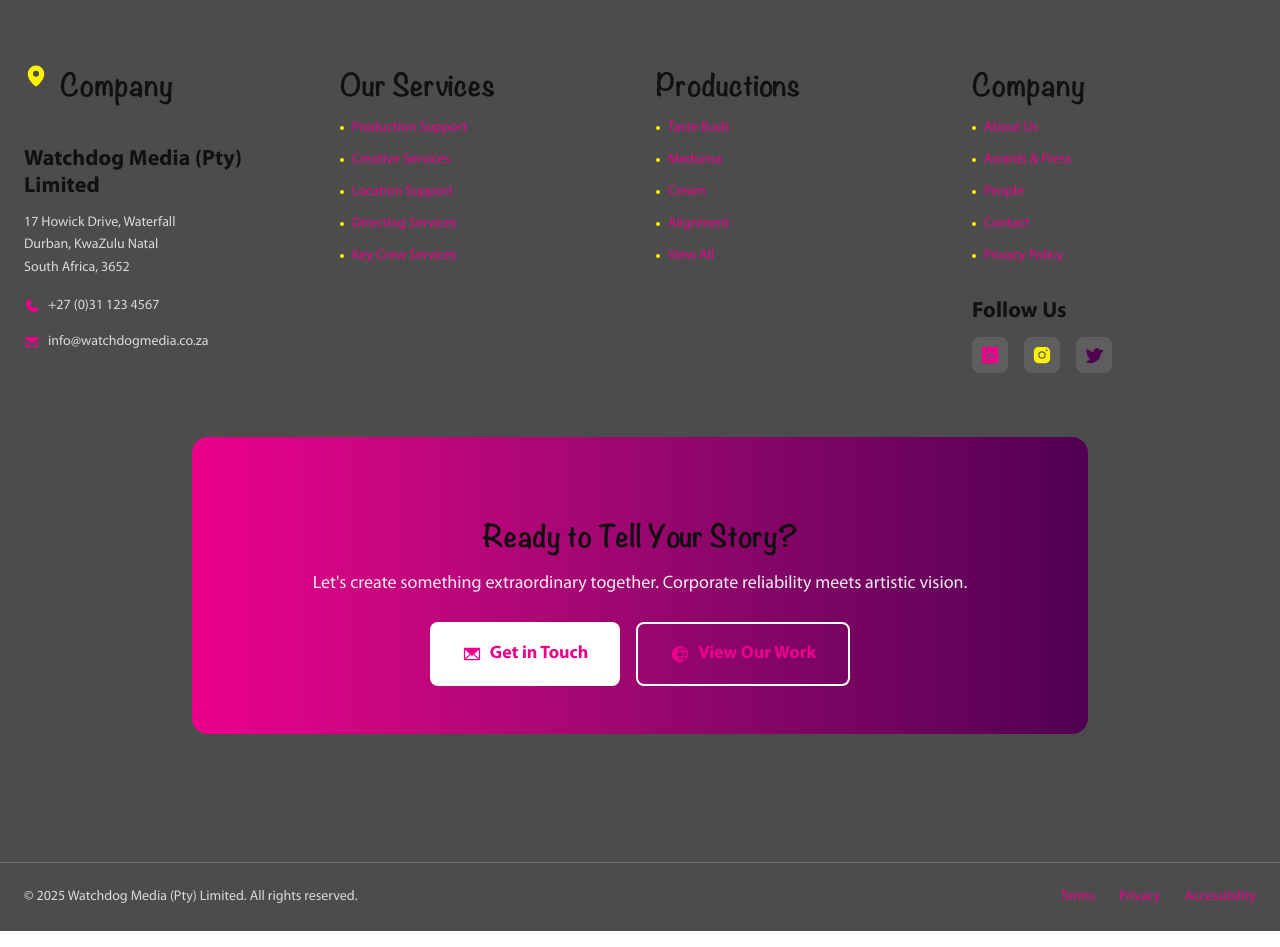
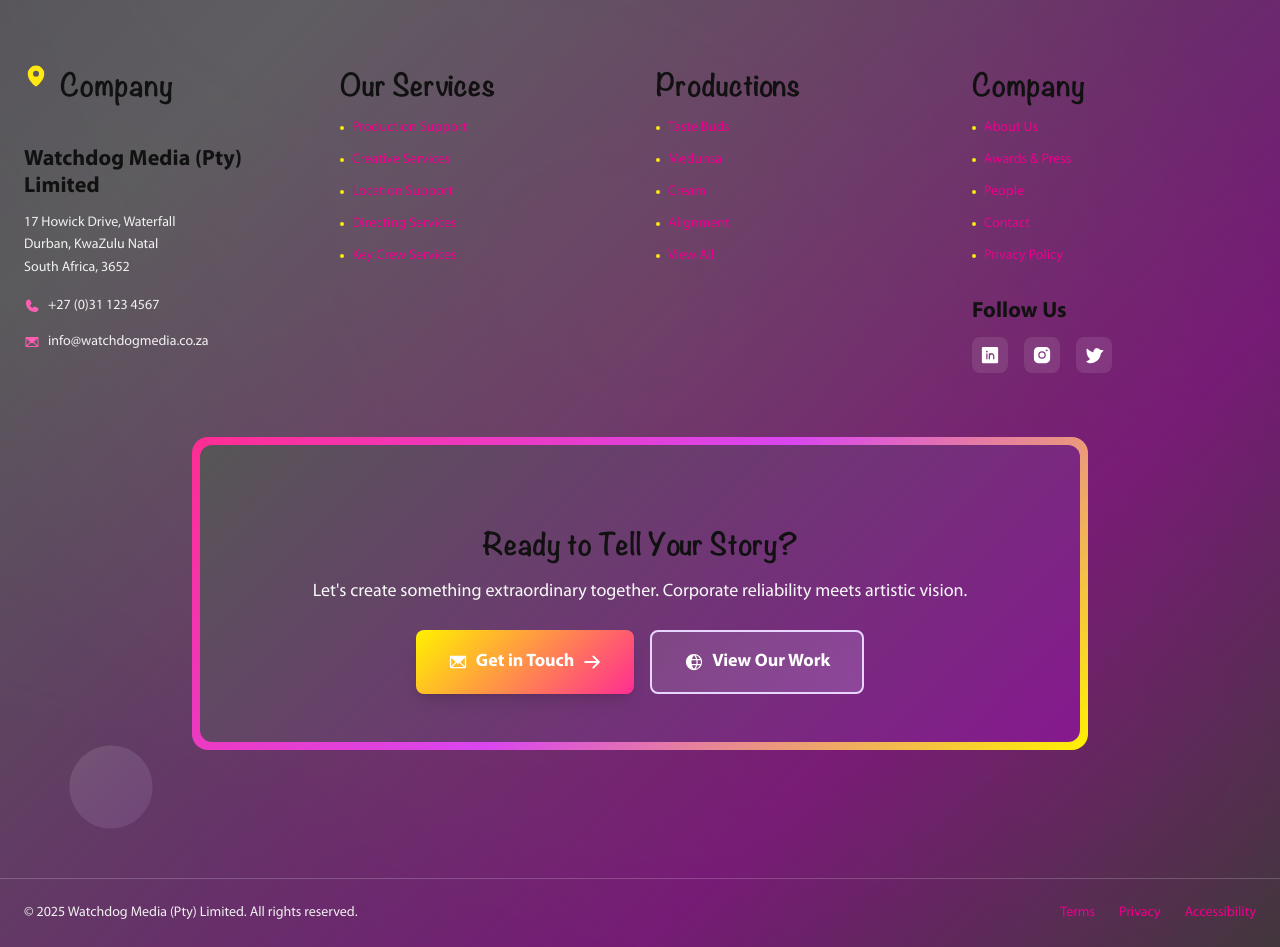
Before and after one commit to Psyfo/watchdog-media-website, a Next.js app: page / in a window 1280 px wide. Shown: the part 7940-8887 px from the top of the page. Built offline with nearby package versions, Linux system fonts and the light colour scheme.

Commit message:
fix: enhance Footer component with improved animations, refined styles, and new gradient backgrounds for better visual appeal

```diff
--- a/src/components/footer.tsx
+++ b/src/components/footer.tsx
@@ -5,6 +5,7 @@
 import React, { useEffect, useState } from 'react';
 
 import {
+  ArrowRightIcon,
   EnvelopeIcon,
   GlobeIcon,
   InstagramLogoIcon,
@@ -33,37 +34,78 @@
   };
 
   const itemVariants: Variants = {
-    hidden: { opacity: 0, y: 20 },
+    hidden: { opacity: 0, y: 30 },
     visible: {
       opacity: 1,
       y: 0,
       transition: {
-        duration: 0.6,
+        duration: 0.8,
         ease: 'easeOut',
       },
     },
   };
 
   return (
-    <footer className='relative bg-[var(--wd-slate)] overflow-hidden !text-[var(--wd-silver)]'>
-      {/* Background Pattern */}
+    <footer
+      className='relative overflow-hidden text-white'
+      style={{
+        background: `
+        linear-gradient(135deg,
+          var(--wd-slate-900) 0%,
+          var(--wd-slate-800) 25%,
+          var(--wd-plum-900) 75%,
+          var(--wd-slate-950) 100%
+        )
+      `,
+      }}
+    >
+      {/* Soft Background Pattern */}
       <motion.div
-        className='absolute inset-0 opacity-5'
-        // style={{
-        //   background: `
-        //     radial-gradient(circle at 25% 25%, var(--wd-magenta) 0%, transparent 50%),
-        //     radial-gradient(circle at 75% 75%, var(--wd-yellow) 0%, transparent 50%),
-        //     radial-gradient(circle at 50% 10%, var(--wd-plum) 0%, transparent 40%)
-        //   `,
-        // }}
-        // animate={{
-        //   scale: [1, 1.1, 1],
-        //   rotate: [0, 180, 360],
-        // }}
+        className='absolute inset-0 opacity-8'
+        style={{
+          background: `
+            radial-gradient(circle at 20% 20%, var(--wd-lilac-500) 0%, transparent 60%),
+            radial-gradient(circle at 80% 80%, var(--wd-magenta-500) 0%, transparent 60%),
+            radial-gradient(circle at 50% 50%, var(--wd-yellow-500) 0%, transparent 70%)
+          `,
+        }}
+        animate={{
+          scale: [1, 1.05, 1],
+          rotate: [0, 1, 0],
+        }}
         transition={{
-          duration: 30,
+          duration: 25,
           repeat: Infinity,
-          ease: 'linear',
+          ease: 'easeInOut',
+        }}
+      />
+
+      {/* Floating elements */}
+      <motion.div
+        className='top-20 right-20 absolute opacity-10 rounded-full w-24 h-24'
+        style={{ background: 'var(--wd-gradient-soft)' }}
+        animate={{
+          y: [0, -20, 0],
+          scale: [1, 1.2, 1],
+        }}
+        transition={{
+          duration: 8,
+          repeat: Infinity,
+          ease: 'easeInOut',
+        }}
+      />
+      <motion.div
+        className='bottom-32 left-16 absolute opacity-12 rounded-full w-16 h-16'
+        style={{ background: 'var(--wd-gradient-elegant)' }}
+        animate={{
+          x: [0, 15, 0],
+          scale: [1, 1.3, 1],
+        }}
+        transition={{
+          duration: 10,
+          repeat: Infinity,
+          ease: 'easeInOut',
+          delay: 2,
         }}
       />
 
@@ -80,12 +122,16 @@
             {/* Header Section */}
             <motion.div variants={itemVariants} className='mb-16 text-center'>
               <h2 className='mb-6 font-noteworthy font-bold text-4xl md:text-5xl lg:text-6xl'>
-                <span className='text-[var(--wd-yellow)]'>Watchdog</span>{' '}
-                <span className='text-[var(--wd-magenta)]'>Media</span>
+                <span className='bg-clip-text bg-gradient-to-r from-[var(--wd-yellow-400)] to-[var(--wd-yellow-300)] text-transparent'>
+                  Watchdog
+                </span>{' '}
+                <span className='bg-clip-text bg-gradient-to-r from-[var(--wd-magenta-400)] to-[var(--wd-plum-400)] text-transparent'>
+                  Media
+                </span>
               </h2>
-              <p className='mx-auto max-w-2xl font-myriad text-[var(--wd-silver)] text-lg md:text-xl leading-relaxed'>
+              <p className='mx-auto max-w-2xl font-myriad text-[var(--wd-silver-400)] text-lg md:text-xl leading-relaxed'>
                 Corporate-grade reliability with artist-grade vision.
-                <span className='text-[var(--wd-magenta)]'>
+                <span className='font-semibold text-[var(--wd-lilac-300)]'>
                   {' '}
                   Empowering stories
                 </span>{' '}
@@ -101,7 +147,7 @@
                   <MapPinIcon
                     size={24}
                     weight='fill'
-                    className='text-[var(--wd-yellow)]'
+                    className='text-[var(--wd-yellow-400)]'
                   />
                   <h3 className='font-noteworthy font-bold text-white text-xl'>
                     Company
@@ -112,7 +158,7 @@
                     <h4 className='mb-2 font-myriad font-bold text-white'>
                       Watchdog Media (Pty) Limited
                     </h4>
-                    <address className='font-myriad text-[var(--wd-silver)] text-sm not-italic leading-relaxed'>
+                    <address className='font-myriad text-[var(--wd-silver-400)] text-sm not-italic leading-relaxed'>
                       17 Howick Drive, Waterfall
                       <br />
                       Durban, KwaZulu Natal
@@ -120,19 +166,19 @@
                       South Africa, 3652
                     </address>
                   </div>
-                  <div className='flex items-center gap-2 text-[var(--wd-silver)] text-sm'>
+                  <div className='flex items-center gap-2 text-[var(--wd-silver-400)] text-sm'>
                     <PhoneIcon
                       size={16}
                       weight='fill'
-                      className='text-[var(--wd-magenta)]'
+                      className='text-[var(--wd-magenta-400)]'
                     />
                     <span>+27 (0)31 123 4567</span>
                   </div>
-                  <div className='flex items-center gap-2 text-[var(--wd-silver)] text-sm'>
+                  <div className='flex items-center gap-2 text-[var(--wd-silver-400)] text-sm'>
                     <EnvelopeIcon
                       size={16}
                       weight='fill'
-                      className='text-[var(--wd-magenta)]'
+                      className='text-[var(--wd-magenta-400)]'
                     />
                     <span>info@watchdogmedia.co.za</span>
                   </div>
@@ -144,7 +190,7 @@
                 <h3 className='mb-6 font-noteworthy font-bold text-white text-xl'>
                   Our Services
                 </h3>
-                <ul className='space-y-3 font-myriad text-[var(--wd-silver)] text-sm'>
+                <ul className='space-y-3 font-myriad text-[var(--wd-silver-400)] text-sm'>
                   {[
                     {
                       label: 'Production Support',
@@ -164,11 +210,17 @@
                     <li key={service.href}>
                       <Link
                         href={service.href}
-                        className='group flex items-center gap-2 hover:text-[var(--wd-magenta)] transition-colors duration-300'
+                        className='group flex items-center gap-2 hover:text-[var(--wd-lilac-300)] transition-colors duration-300'
                       >
                         <motion.span
-                          className='bg-[var(--wd-yellow)] group-hover:bg-[var(--wd-magenta)] rounded-full w-1 h-1 transition-colors duration-300'
-                          whileHover={{ scale: 1.5 }}
+                          className='rounded-full w-1 h-1 transition-colors duration-300'
+                          style={{
+                            background: 'var(--wd-yellow-400)',
+                          }}
+                          whileHover={{
+                            scale: 1.5,
+                            background: 'var(--wd-magenta-400)',
+                          }}
                         />
                         {service.label}
                       </Link>
@@ -182,7 +234,7 @@
                 <h3 className='mb-6 font-noteworthy font-bold text-white text-xl'>
                   Productions
                 </h3>
-                <ul className='space-y-3 font-myriad text-[var(--wd-silver)] text-sm'>
+                <ul className='space-y-3 font-myriad text-[var(--wd-silver-400)] text-sm'>
                   {[
                     { label: 'Taste Buds', href: '/productions/taste-buds' },
                     { label: 'Medunsa', href: '/productions/medunsa' },
@@ -193,11 +245,17 @@
                     <li key={production.href}>
                       <Link
                         href={production.href}
-                        className='group flex items-center gap-2 hover:text-[var(--wd-magenta)] transition-colors duration-300'
+                        className='group flex items-center gap-2 hover:text-[var(--wd-lilac-300)] transition-colors duration-300'
                       >
                         <motion.span
-                          className='bg-[var(--wd-yellow)] group-hover:bg-[var(--wd-magenta)] rounded-full w-1 h-1 transition-colors duration-300'
-                          whileHover={{ scale: 1.5 }}
+                          className='rounded-full w-1 h-1 transition-colors duration-300'
+                          style={{
+                            background: 'var(--wd-yellow-400)',
+                          }}
+                          whileHover={{
+                            scale: 1.5,
+                            background: 'var(--wd-magenta-400)',
+                          }}
                         />
                         {production.label}
                       </Link>
@@ -211,7 +269,7 @@
                 <h3 className='mb-6 font-noteworthy font-bold text-white text-xl'>
                   Company
                 </h3>
-                <ul className='space-y-3 mb-8 font-myriad text-[var(--wd-silver)] text-sm'>
+                <ul className='space-y-3 mb-8 font-myriad text-[var(--wd-silver-400)] text-sm'>
                   {[
                     { label: 'About Us', href: '/about' },
                     { label: 'Awards & Press', href: '/awards' },
@@ -222,11 +280,17 @@
                     <li key={link.href}>
                       <Link
                         href={link.href}
-                        className='group flex items-center gap-2 hover:text-[var(--wd-magenta)] transition-colors duration-300'
+                        className='group flex items-center gap-2 hover:text-[var(--wd-lilac-300)] transition-colors duration-300'
                       >
                         <motion.span
-                          className='bg-[var(--wd-yellow)] group-hover:bg-[var(--wd-magenta)] rounded-full w-1 h-1 transition-colors duration-300'
-                          whileHover={{ scale: 1.5 }}
+                          className='rounded-full w-1 h-1 transition-colors duration-300'
+                          style={{
+                            background: 'var(--wd-yellow-400)',
+                          }}
+                          whileHover={{
+                            scale: 1.5,
+                            background: 'var(--wd-magenta-400)',
+                          }}
                         />
                         {link.label}
                       </Link>
@@ -244,26 +308,41 @@
                       {
                         icon: LinkedinLogoIcon,
                         href: '#',
-                        color: 'var(--wd-magenta)',
+                        gradient:
+                          'linear-gradient(135deg, var(--wd-magenta-400) 0%, var(--wd-plum-400) 100%)',
                       },
                       {
                         icon: InstagramLogoIcon,
                         href: '#',
-                        color: 'var(--wd-yellow)',
+                        gradient:
+                          'linear-gradient(135deg, var(--wd-yellow-400) 0%, var(--wd-magenta-400) 100%)',
                       },
-                      { icon: TwitterLogoIcon, href: '#', color: 'var(--wd-plum)' },
+                      {
+                        icon: TwitterLogoIcon,
+                        href: '#',
+                        gradient:
+                          'linear-gradient(135deg, var(--wd-plum-400) 0%, var(--wd-lilac-400) 100%)',
+                      },
                     ].map((social, index) => (
                       <motion.a
                         key={index}
                         href={social.href}
-                        className='bg-white/10 hover:bg-white/20 p-2 rounded-lg transition-all duration-300'
-                        whileHover={{ scale: 1.1, y: -2 }}
+                        className='p-2 rounded-lg transition-all duration-300'
+                        style={{
+                          background: 'rgba(255, 255, 255, 0.1)',
+                          backdropFilter: 'blur(10px)',
+                        }}
+                        whileHover={{
+                          scale: 1.15,
+                          y: -3,
+                          background: social.gradient,
+                        }}
                         whileTap={{ scale: 0.95 }}
                       >
                         <social.icon
                           size={20}
                           weight='fill'
-                          style={{ color: social.color }}
+                          className='text-white'
                         />
                       </motion.a>
                     ))}
@@ -272,30 +351,71 @@
               </motion.div>
             </div>
 
-            {/* Call to Action Section */}
+            {/* Enhanced Call to Action Section */}
             <motion.div variants={itemVariants} className='mb-12 text-center'>
-              <div className='bg-gradient-to-r from-[var(--wd-magenta)] to-[var(--wd-plum)] mx-auto p-8 md:p-12 rounded-2xl max-w-4xl'>
+              <div
+                className='mx-auto p-2 rounded-2xl max-w-4xl'
+                style={{
+                  background:
+                    'linear-gradient(135deg, var(--wd-magenta-500) 0%, var(--wd-plum-500) 50%, var(--wd-yellow-500) 100%)',
+                }}
+              >
+                <div
+                  className='p-8 md:p-12 rounded-xl'
+                  style={{
+                    background:
+                      'linear-gradient(135deg, var(--wd-slate-800) 0%, var(--wd-plum-800) 100%)',
+                  }}
+                >
                   <h3 className='mb-4 font-noteworthy font-bold text-white text-2xl md:text-3xl'>
                     Ready to Tell Your Story?
                   </h3>
-                <p className='mb-6 font-myriad text-white/90 text-lg leading-relaxed'>
+                  <p className='mb-6 font-myriad text-[var(--wd-silver-300)] text-lg leading-relaxed'>
                     Let's create something extraordinary together. Corporate
                     reliability meets artistic vision.
                   </p>
                   <div className='flex sm:flex-row flex-col justify-center gap-4'>
                     <motion.a
                       href='/contact'
-                    className='inline-flex items-center bg-white hover:bg-[var(--wd-yellow)] px-8 py-4 rounded-lg font-myriad font-bold text-[var(--wd-magenta)] hover:text-[var(--wd-slate)] text-lg transition-all duration-300'
-                    whileHover={{ scale: 1.05, y: -2 }}
+                      className='inline-flex items-center shadow-lg px-8 py-4 rounded-lg font-myriad font-bold text-lg transition-all duration-300'
+                      style={{
+                        background:
+                          'linear-gradient(135deg, var(--wd-yellow-500) 0%, var(--wd-magenta-500) 100%)',
+                        color: 'white',
+                      }}
+                      whileHover={{
+                        scale: 1.05,
+                        y: -3,
+                        boxShadow: '0 15px 35px rgba(255, 242, 0, 0.4)',
+                      }}
                       whileTap={{ scale: 0.98 }}
                     >
                       <EnvelopeIcon size={20} weight='fill' className='mr-2' />
-                    Get in Touch
+                      <span>Get in Touch</span>
+                      <motion.div
+                        className='ml-2'
+                        initial={{ x: 0 }}
+                        whileHover={{ x: 5 }}
+                        transition={{ type: 'spring', stiffness: 300 }}
+                      >
+                        <ArrowRightIcon size={20} weight='bold' />
+                      </motion.div>
                     </motion.a>
                     <motion.a
                       href='/productions'
-                    className='inline-flex items-center bg-transparent hover:bg-white px-8 py-4 border-2 border-white rounded-lg font-myriad font-bold text-white hover:text-[var(--wd-magenta)] text-lg transition-all duration-300'
-                    whileHover={{ scale: 1.05, y: -2 }}
+                      className='inline-flex items-center backdrop-blur-sm px-8 py-4 border-2 rounded-lg font-myriad font-bold text-lg transition-all duration-300'
+                      style={{
+                        background:
+                          'linear-gradient(135deg, rgba(248, 244, 255, 0.1) 0%, rgba(220, 197, 255, 0.2) 100%)',
+                        borderColor: 'var(--wd-lilac-300)',
+                        color: 'white',
+                      }}
+                      whileHover={{
+                        scale: 1.05,
+                        y: -3,
+                        background: 'var(--wd-lilac-300)',
+                        color: 'var(--wd-slate-900)',
+                      }}
                       whileTap={{ scale: 0.98 }}
                     >
                       <GlobeIcon size={20} weight='fill' className='mr-2' />
@@ -303,12 +423,18 @@
                     </motion.a>
                   </div>
                 </div>
+              </div>
             </motion.div>
           </div>
         </motion.div>
 
         {/* Bottom Bar */}
-        <div className='px-6 py-6 border-white/20 border-t'>
+        <div
+          className='px-6 py-6 border-t'
+          style={{
+            borderColor: 'rgba(248, 244, 255, 0.2)',
+          }}
+        >
           <div className='mx-auto max-w-7xl'>
             <div className='flex md:flex-row flex-col justify-between items-center gap-4'>
               <motion.div
@@ -316,7 +442,7 @@
                 whileInView={{ opacity: 1, x: 0 }}
                 viewport={{ once: true }}
                 transition={{ duration: 0.6 }}
-                className='font-myriad text-[var(--wd-silver)] text-sm'
+                className='font-myriad text-[var(--wd-silver-400)] text-sm'
               >
                 {year && (
                   <span>
@@ -331,23 +457,23 @@
                 whileInView={{ opacity: 1, x: 0 }}
                 viewport={{ once: true }}
                 transition={{ duration: 0.6, delay: 0.2 }}
-                className='flex gap-6 font-myriad text-[var(--wd-silver)] text-sm'
+                className='flex gap-6 font-myriad text-[var(--wd-silver-400)] text-sm'
               >
                 <Link
                   href='/terms'
-                  className='hover:text-[var(--wd-magenta)] transition-colors duration-300'
+                  className='hover:text-[var(--wd-lilac-300)] transition-colors duration-300'
                 >
                   Terms
                 </Link>
                 <Link
                   href='/privacy'
-                  className='hover:text-[var(--wd-magenta)] transition-colors duration-300'
+                  className='hover:text-[var(--wd-lilac-300)] transition-colors duration-300'
                 >
                   Privacy
                 </Link>
                 <Link
                   href='/accessibility'
-                  className='hover:text-[var(--wd-magenta)] transition-colors duration-300'
+                  className='hover:text-[var(--wd-lilac-300)] transition-colors duration-300'
                 >
                   Accessibility
                 </Link>
```
Lines whose indentation alone changed are shown as unchanged.
